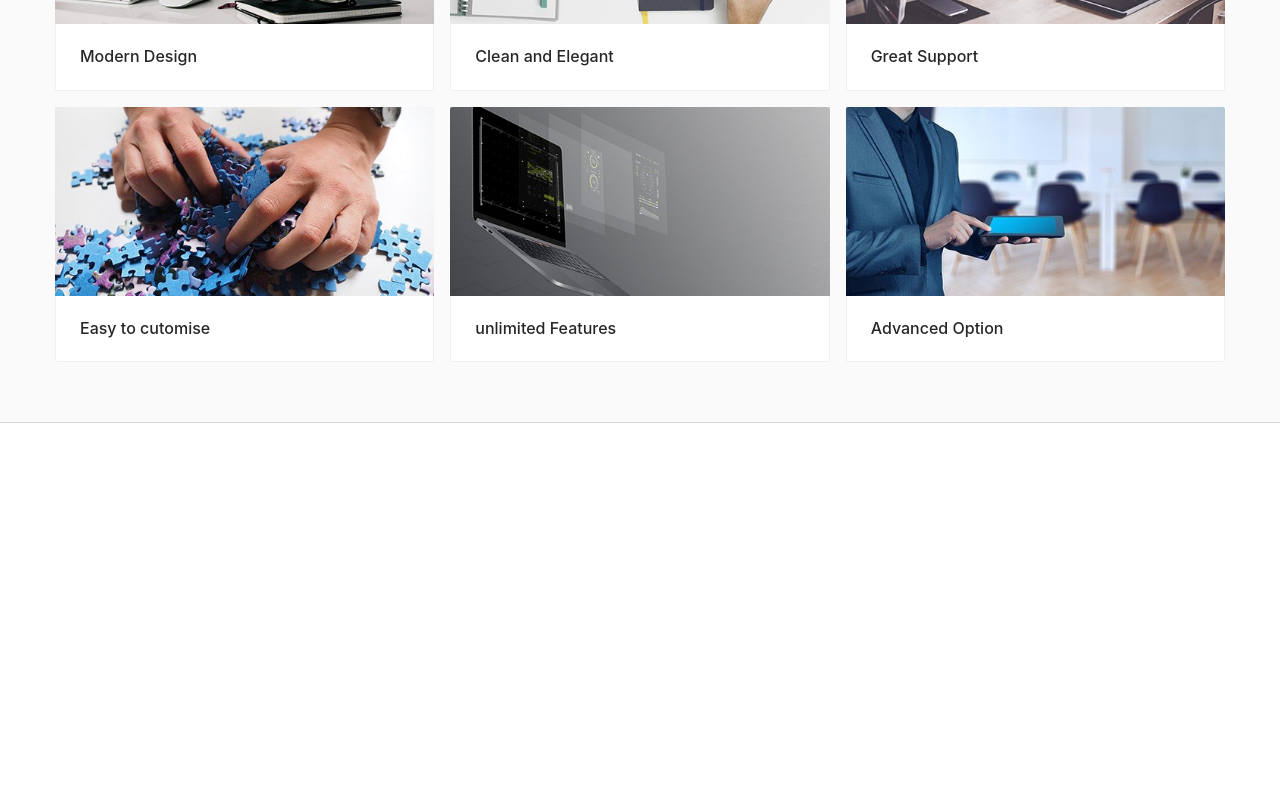
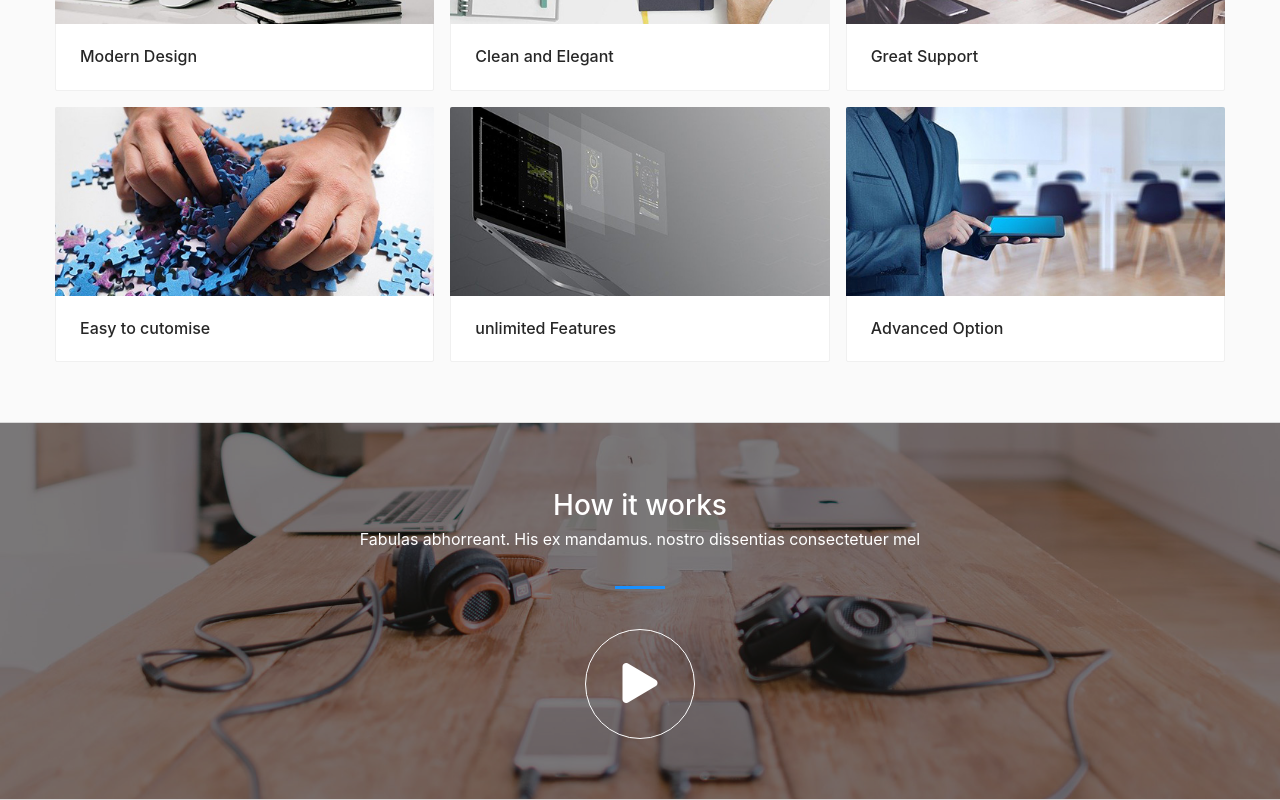
Before and after one commit to Clesio7844/react-art-design, a React (Create React App) app: page / in a window 1280 px wide. Shown: the part 1772-2572 px from the top of the page. Before the commit the page ends 2195 px from the top, so only its background shows below. Built offline with nearby package versions, Linux system fonts and the light colour scheme.

Commit message:
work on modal component

```diff
--- /dev/null
+++ b/src/components/home/works.js
@@ -0,0 +1,47 @@
+import React, { useState } from 'react';
+import { Modal, Button } from 'antd';
+
+function Appworks() {
+  const [isModalVisible, setIsModalVisible] = useState(false);
+
+  const showModal = () => {
+    setIsModalVisible(true);
+  };
+
+  const handleCancel = () => {
+    setIsModalVisible(false);
+  };
+  return (
+    <div className='block worksBlock'>
+      <div className='container-fluid'>
+        <div className='titleHolder'>
+          <h2>How it works</h2>
+          <p>
+            Fabulas abhorreant. His ex mandamus. nostro dissentias consectetuer
+            mel
+          </p>
+        </div>
+        <div className='contentHolder'>
+          <Button onClick={showModal}>
+            <i className='fas fa-play'></i>
+          </Button>
+        </div>
+        <Modal
+          title='Woocommerce Tutorial'
+          visible={isModalVisible}
+          onCancel={handleCancel}
+          footer={null}
+        >
+          <iframe
+            title='Woocommerce Tutorial'
+            width='100%'
+            height='350'
+            src='https://www.youtube.com/embed/1EYVO6NskAc&ab_channel=NayyarShaikh'
+          ></iframe>
+        </Modal>
+      </div>
+    </div>
+  );
+}
+
+export default Appworks;
--- a/src/views/home.js
+++ b/src/views/home.js
@@ -2,6 +2,7 @@
 import AppHero from '../components/home/hero';
 import AppAbout from '../components/home/about';
 import Appfeature from '../components/home/feature';
+import Appworks from '../components/home/works';
 
 function AppHome() {
   return (
@@ -9,6 +10,7 @@
       <AppHero />
       <AppAbout />
       <Appfeature />
+      <Appworks />
     </div>
   );
 }
```
